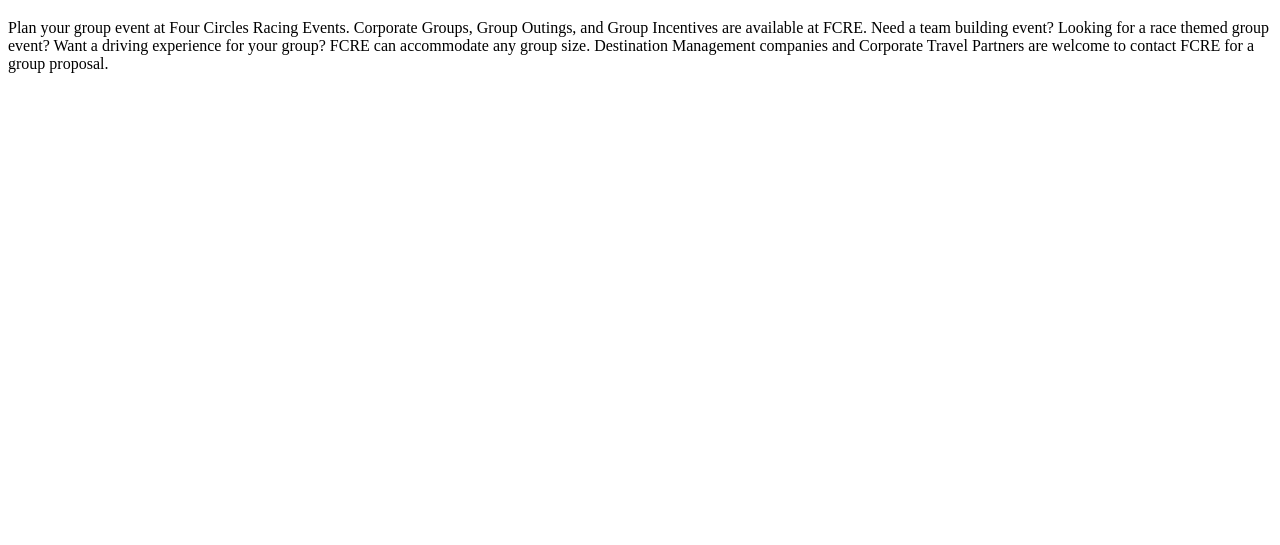
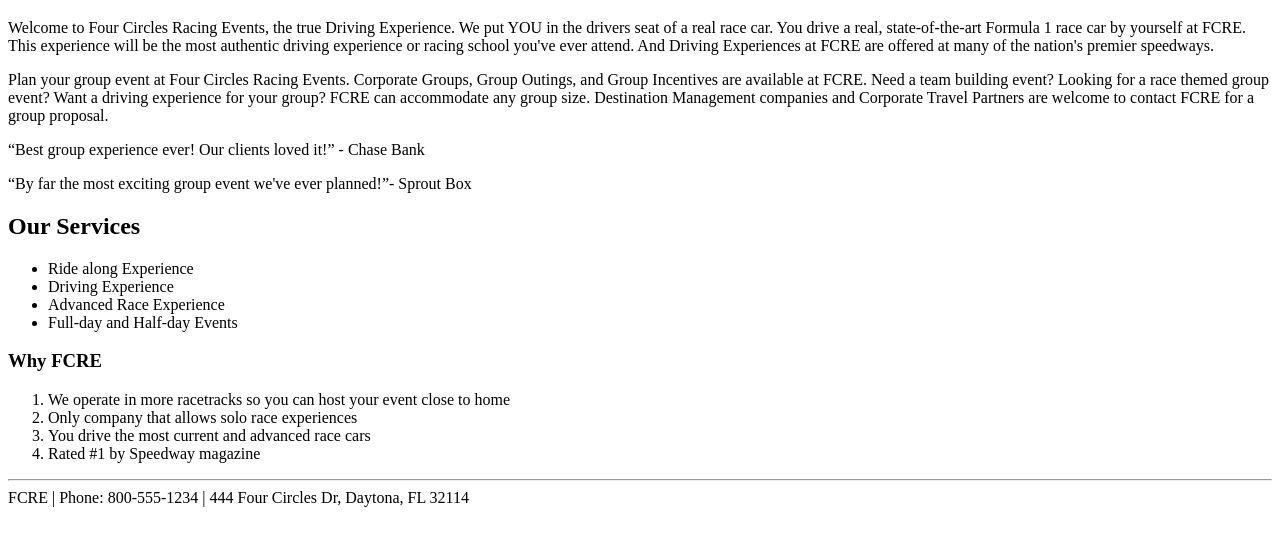
Before and after one commit to prishah25/FCRE-Website, a plain HTML site: page index.html in a window 1280 px wide. Shown: the part 61-606 px from the top of the page. Drawn offline with Linux system fonts and the light colour scheme.

Commit message:
Changes Made

```diff
--- a/index.html
+++ b/index.html
@@ -11,10 +11,30 @@
 <body>
 
   <h1>Four Circles Racing Events</h1>
-  <p>Plan your group event at Four Circles Racing Events. Corporate Groups, Group Outings, and Group Incentives are available at FCRE. Need a team building event? Looking for a race themed group event? Want a driving experience for your group? FCRE can accommodate any group size.
-  Destination Management companies and Corporate Travel Partners are welcome
-  to contact FCRE for a group proposal.</p>
-  <script src="https://replit.com/public/js/replit-badge-v2.js" theme="dark" position="bottom-right"></script>
+  <p>Welcome to Four Circles Racing Events, the true Driving Experience. We put YOU in the drivers seat of a real race car. You drive a real, state-of-the-art Formula 1 race car by yourself at FCRE. This experience will be the most authentic driving experience or racing school you've ever attend. And Driving Experiences at FCRE are offered at many of the nation's premier speedways.</p>
+  <p>Plan your group event at Four Circles Racing Events. Corporate Groups, Group Outings, and Group Incentives are available at FCRE. Need a team building event? Looking for a race themed group event? Want a driving experience for your group? FCRE can accommodate any group size. Destination Management companies and Corporate Travel Partners are welcome to contact FCRE for a group proposal.</p>
+
+  <p><q>Best group experience ever! Our clients loved it!</q> - Chase Bank</p>
+  <p><q>By far the most exciting group event we've ever planned!</q>- Sprout Box</p>
+  <h2>Our Services</h2>
+  <ul>
+    <li>Ride along Experience</li>
+    <li>Driving Experience</li>
+    <li>Advanced Race Experience</li>
+    <li>Full-day and Half-day Events</li>
+
+  </ul>
+  <h3>Why FCRE</h3>
+  <ol>
+    <li>We operate in more racetracks so you can host your event close to home</li>
+    <li>Only company that allows solo race experiences</li>
+    <li>You drive the most current and advanced race cars</li>
+    <li>Rated #1 by Speedway magazine</li>
+  </ol>
+  <hr>
+  <footer>FCRE | Phone: 800-555-1234 | 444 Four Circles Dr, Daytona, FL 32114</footer>
+
+
 </body>
 
 </html>
```
